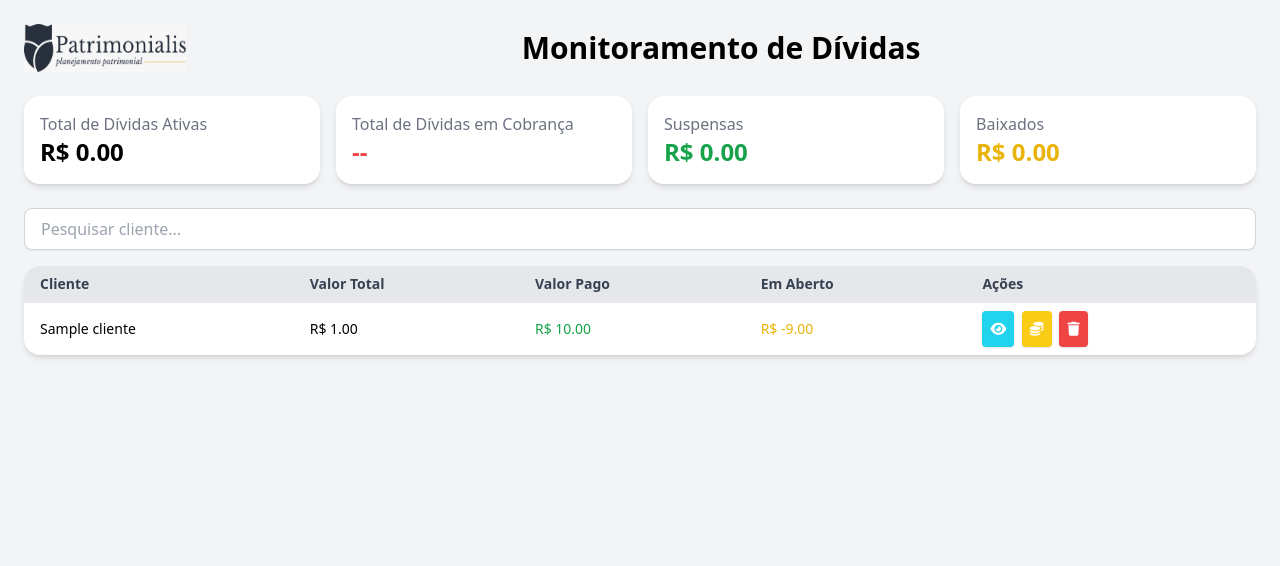
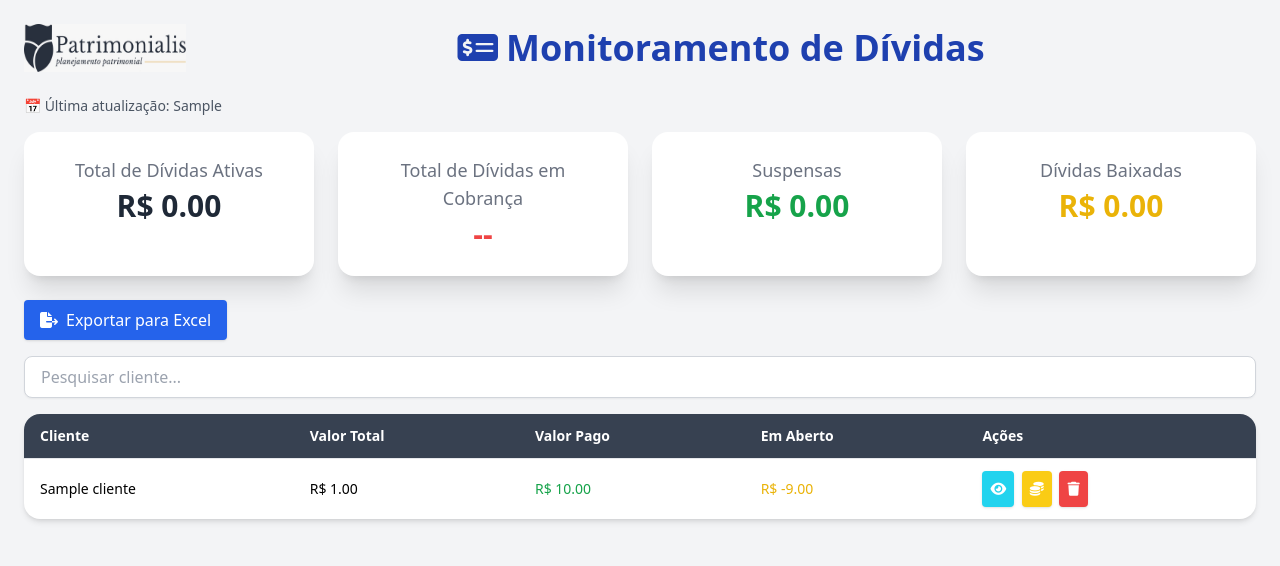
Before and after one commit to codewithsouza/PatrimonialisFlask, a Flask app: template templates/admin/divida_ativa.html in a window 1280 px wide. Shown: the top 566 px of the page. Run offline with Flask 3, Linux system fonts and the light colour scheme; tables that the repository leaves empty hold one stand-in row (values such as "Sample post"); the template is opened without the code that fills it: values that come from a table or form of the project are taken from there, most other values are stand-ins (such as "Sample title", 1, 10 or a date in 2020); some libraries are stand-ins or nearby versions.

Commit message:
atualização da interface da divida ativa, criação de novos cards e filtragem por seleção de clientes

```diff
--- a/templates/admin/divida_ativa.html
+++ b/templates/admin/divida_ativa.html
@@ -1,6 +1,5 @@
 <!DOCTYPE html>
 <html lang="pt-br">
-
 <head>
     <meta charset="UTF-8">
     <meta name="viewport" content="width=device-width, initial-scale=1.0">
@@ -9,37 +8,54 @@
     <link rel="stylesheet" href="https://cdnjs.cloudflare.com/ajax/libs/font-awesome/6.5.0/css/all.min.css">
 </head>
 
-<body class="bg-gray-100 p-6">
-    <div class="max-w-7xl mx-auto">
-        <!-- Topo com logo e título centralizado -->
+<body class="bg-gray-100">
+    <div class="p-6 max-w-7xl mx-auto">
+        <!-- Topo -->
         <div class="flex justify-between items-center mb-6">
             <a href="{{ url_for('admin.index') }}">
                 <img src="{{ url_for('static', filename='imagens/patrimonialis_logo.jpeg') }}" alt="Logo" class="h-12">
             </a>
-            <h1 class="text-3xl font-bold text-center w-full">Monitoramento de Dívidas</h1>
+            <h1 class="text-4xl font-bold text-center text-blue-800 w-full flex items-center justify-center gap-2">
+                <i class="fas fa-money-check-alt"></i> Monitoramento de Dívidas
+            </h1>
+        </div>
+
+        <!-- Última atualização -->
+        <div class="text-sm text-gray-600 mb-4">📅 Última atualização: {{ data_atualizacao }}</div>
+
+        <!-- Cliente Selecionado Banner -->
+        <div id="clienteSelecionadoBanner" class="hidden mb-4">
+            <h2 class="text-2xl font-bold text-blue-700">👤 <span id="nomeClienteSelecionado"></span></h2>
         </div>
 
         <!-- Cards -->
-        <div class="grid grid-cols-1 sm:grid-cols-2 lg:grid-cols-4 gap-4 mb-6">
-            <div class="bg-white shadow-md rounded-2xl p-4">
-                <p class="text-gray-500">Total de Dívidas Ativas</p>
-                <p class="text-2xl font-semibold">R$ {{ '%.2f'|format(total_dividas) }}</p>
+        <div class="grid grid-cols-1 sm:grid-cols-2 lg:grid-cols-4 gap-6 mb-6" id="cardsResumo">
+            <div class="bg-white shadow-xl rounded-2xl p-6 text-center transition-all duration-200 hover:scale-[1.02]" id="cardTotalDividaWrapper">
+                <p class="text-gray-500 text-lg mb-1">Total de Dívidas Ativas</p>
+                <p class="text-3xl font-bold text-gray-800" id="cardTotalDivida" data-original="{{ '%.2f'|format(total_dividas if total_dividas is defined else 0.0) }}">R$ {{ '%.2f'|format(total_dividas if total_dividas is defined else 0.0) }}</p>
             </div>
-            <div class="bg-white shadow-md rounded-2xl p-4">
-                <p class="text-gray-500">Total de Dívidas em Cobrança</p>
-                <p class="text-2xl font-semibold text-red-500">--</p>
+            <div class="bg-white shadow-xl rounded-2xl p-6 text-center">
+                <p class="text-gray-500 text-lg mb-1">Total de Dívidas em Cobrança</p>
+                <p class="text-3xl font-bold text-red-500">--</p>
             </div>
-            <div class="bg-white shadow-md rounded-2xl p-4">
-                <p class="text-gray-500">Suspensas</p>
-                <p class="text-2xl font-semibold text-green-600">R$ {{ '%.2f'|format(total_pago) }}</p>
+            <div class="bg-white shadow-xl rounded-2xl p-6 text-center transition-all duration-200 hover:scale-[1.02]" id="cardTotalPagoWrapper">
+                <p class="text-gray-500 text-lg mb-1">Suspensas</p>
+                <p class="text-3xl font-bold text-green-600" id="cardTotalPago" data-original="{{ '%.2f'|format(total_pago if total_pago is defined else 0.0) }}">R$ {{ '%.2f'|format(total_pago if total_pago is defined else 0.0) }}</p>
             </div>
-            <div class="bg-white shadow-md rounded-2xl p-4">
-                <p class="text-gray-500">Baixados</p>
-                <p class="text-2xl font-semibold text-yellow-500">R$ {{ '%.2f'|format(total_em_aberto) }}</p>
+            <div class="bg-white shadow-xl rounded-2xl p-6 text-center transition-all duration-200 hover:scale-[1.02]" id="cardBaixadasWrapper">
+                <p class="text-gray-500 text-lg mb-1">Dívidas Baixadas</p>
+                <p class="text-3xl font-bold text-yellow-500" id="cardBaixadas" data-original="0.00">R$ 0.00</p>
             </div>
         </div>
 
-        <!-- Barra de pesquisa -->
+        <!-- Exportar dados -->
+        <div class="mb-4">
+            <button onclick="exportarTabela()" class="bg-blue-600 text-white px-4 py-2 rounded shadow hover:bg-blue-700">
+                <i class="fas fa-file-export mr-2"></i>Exportar para Excel
+            </button>
+        </div>
+
+        <!-- Pesquisa -->
         <div class="mb-4">
             <input type="text" id="search" oninput="filtrarClientes()" placeholder="Pesquisar cliente..."
                 class="px-4 py-2 w-full border border-gray-300 rounded-lg shadow-sm focus:outline-none focus:ring-2 focus:ring-blue-500">
@@ -48,34 +64,41 @@
         <!-- Tabela -->
         <div class="bg-white shadow-md rounded-2xl overflow-x-auto mb-6">
             <table class="min-w-full text-sm" id="clientesTabela">
-                <thead class="bg-gray-200 text-gray-700">
+                <thead class="bg-gray-700 text-white">
                     <tr>
-                        <th class="px-4 py-2 text-left">Cliente</th>
-                        <th class="px-4 py-2 text-left">Valor Total</th>
-                        <th class="px-4 py-2 text-left">Valor Pago</th>
-                        <th class="px-4 py-2 text-left">Em Aberto</th>
-                        <th class="px-4 py-2 text-left">Ações</th>
+                        <th class="px-4 py-3 text-left">Cliente</th>
+                        <th class="px-4 py-3 text-left">Valor Total</th>
+                        <th class="px-4 py-3 text-left">Valor Pago</th>
+                        <th class="px-4 py-3 text-left">Em Aberto</th>
+                        <th class="px-4 py-3 text-left">Ações</th>
                     </tr>
                 </thead>
                 <tbody>
                     {% for cliente in clientes %}
                     {% set valor_pago = cliente.dividas | map(attribute='valor_pago') | sum %}
                     {% set em_aberto = (cliente.divida or 0) - valor_pago %}
-                    <tr class="border-t cliente-row" data-id="{{ cliente.id }}">
-                        <td class="px-4 py-2">{{ cliente.nome }}</td>
-                        <td class="px-4 py-2">R$ {{ '%.2f'|format(cliente.divida or 0) }}</td>
-                        <td class="px-4 py-2 text-green-600">R$ {{ '%.2f'|format(valor_pago) }}</td>
-                        <td class="px-4 py-2 text-yellow-500">R$ {{ '%.2f'|format(em_aberto) }}</td>
-                        <td class="px-4 py-2 space-x-1">
-                            <button class="bg-cyan-400 hover:bg-cyan-500 text-white font-bold py-2 px-2 rounded shadow"
-                                onclick="abrirModal({{ cliente.id }})">
+                    {% set baixadas = valor_pago if valor_pago == (cliente.divida or 0) and valor_pago > 0 else 0 %}
+                    <tr class="border-t even:bg-gray-50 cliente-row cursor-pointer hover:bg-gray-100"
+                        data-id="{{ cliente.id }}"
+                        data-nome="{{ cliente.nome }}"
+                        data-divida-total="R$ {{ '%.2f'|format(cliente.divida or 0) }}"
+                        data-pago="R$ {{ '%.2f'|format(valor_pago) }}"
+                        data-baixadas="R$ {{ '%.2f'|format(baixadas) }}"
+                        onclick="filtrarPorCliente(this)">
+                        <td class="px-4 py-3 font-medium">{{ cliente.nome }}</td>
+                        <td class="px-4 py-3">R$ {{ '%.2f'|format(cliente.divida or 0) }}</td>
+                        <td class="px-4 py-3 text-green-600">R$ {{ '%.2f'|format(valor_pago) }}</td>
+                        <td class="px-4 py-3 text-yellow-500">R$ {{ '%.2f'|format(em_aberto) }}</td>
+                        <td class="px-4 py-3 space-x-1">
+                            <button title="Visualizar" class="bg-cyan-400 hover:bg-cyan-500 text-white font-bold py-2 px-2 rounded shadow"
+                                onclick="abrirModal({{ cliente.id }}, '{{ cliente.nome }}', '{{ '%.2f'|format(cliente.divida or 0) }}', '{{ '%.2f'|format(valor_pago) }}')">
                                 <i class="fas fa-eye"></i>
                             </button>
-                            <button class="bg-yellow-400 hover:bg-yellow-500 text-white font-bold py-2 px-2 rounded shadow"
+                            <button title="Simular Pagamento" class="bg-yellow-400 hover:bg-yellow-500 text-white font-bold py-2 px-2 rounded shadow"
                                 onclick="abrirSimulacao({{ cliente.id }})">
                                 <i class="fas fa-coins"></i>
                             </button>
-                            <button class="bg-red-500 hover:bg-red-600 text-white font-bold py-2 px-2 rounded shadow">
+                            <button title="Excluir" class="bg-red-500 hover:bg-red-600 text-white font-bold py-2 px-2 rounded shadow">
                                 <i class="fas fa-trash"></i>
                             </button>
                         </td>
@@ -84,60 +107,99 @@
                 </tbody>
             </table>
         </div>
+    </div>
 
-        <!-- Modal de detalhes -->
-        <div id="modalCliente"
-            class="hidden fixed inset-0 bg-gray-800 bg-opacity-50 flex items-center justify-center">
-            <div class="bg-white rounded-2xl p-6 w-1/3">
-                <h2 class="text-2xl font-semibold mb-4">Detalhes do Cliente</h2>
+    <!-- Modal de Detalhes do Cliente (Optional) -->
+    <div id="modalCliente" class="hidden fixed inset-0 bg-black bg-opacity-50 justify-center items-center z-50">
+        <div class="bg-white p-6 rounded-lg shadow-xl max-w-md w-full">
+            <div class="flex justify-between items-center mb-4">
+                <h2 class="text-2xl font-bold text-blue-700">Detalhes do Cliente</h2>
+                <button onclick="fecharModal()" class="text-red-500 hover:text-red-700">
+                    <i class="fas fa-times text-2xl"></i>
+                </button>
+            </div>
             <div id="clienteDetalhes"></div>
-                <button onclick="fecharModal()"
-                    class="mt-4 text-red-600 hover:underline">Fechar</button>
         </div>
     </div>
 
-        <!-- Modal de simulação de pagamento -->
-        <div id="modalSimulacao"
-            class="hidden fixed inset-0 bg-gray-800 bg-opacity-50 flex items-center justify-center z-50">
-            <div class="bg-white rounded-2xl p-6 w-full max-w-md">
-                <h2 class="text-xl font-bold mb-4">Simular Pagamento</h2>
-                <form id="formSimulacao">
-                    <input type="hidden" id="clienteSimulacaoId">
-                    <div class="mb-4">
-                        <label for="valorPago" class="block font-medium text-sm mb-1">Valor Pago</label>
-                        <input type="number" step="0.01" id="valorPago"
-                            class="w-full px-3 py-2 border border-gray-300 rounded shadow-sm focus:ring focus:ring-blue-300">
-                    </div>
-                    <div class="mb-4">
-                        <label for="observacoes" class="block font-medium text-sm mb-1">Observações</label>
-                        <textarea id="observacoes" rows="3"
-                            class="w-full px-3 py-2 border border-gray-300 rounded shadow-sm focus:ring focus:ring-blue-300"></textarea>
-                    </div>
-                    <div class="flex justify-end space-x-2">
-                        <button type="button" onclick="fecharSimulacao()"
-                            class="text-red-500 hover:underline">Cancelar</button>
-                        <button type="submit"
-                            class="bg-blue-500 hover:bg-blue-600 text-white px-4 py-2 rounded">Confirmar</button>
-                    </div>
-                </form>
-            </div>
-        </div>
+    <!-- Scripts JS -->
+    <script>
+        let clienteSelecionado = false;
 
-        <script>
         function filtrarClientes() {
             const termo = document.getElementById('search').value.toLowerCase();
-                document.querySelectorAll('.cliente-row').forEach(linha => {
-                    const nome = linha.querySelector('td').textContent.toLowerCase();
-                    linha.style.display = nome.includes(termo) ? '' : 'none';
+            document.querySelectorAll('.cliente-row').forEach(row => {
+                const nome = row.dataset.nome.toLowerCase();
+                row.style.display = nome.includes(termo) ? '' : 'none';
             });
         }
 
-            function abrirModal(id) {
+        function filtrarPorCliente(row) {
+            // Get client data from row dataset
+            const dividaTotal = row.dataset.dividaTotal;
+            const pago = row.dataset.pago;
+            const baixadas = row.dataset.baixadas;
+
+            // Update card values
+            document.getElementById('cardTotalDivida').textContent = dividaTotal;
+            document.getElementById('cardTotalPago').textContent = pago;
+            document.getElementById('cardBaixadas').textContent = baixadas;
+
+            // Add highlighting to cards
+            document.getElementById('cardTotalDividaWrapper').classList.add('ring-2', 'ring-blue-400');
+            document.getElementById('cardTotalPagoWrapper').classList.add('ring-2', 'ring-green-400');
+            document.getElementById('cardBaixadasWrapper').classList.add('ring-2', 'ring-yellow-400');
+
+            // Show client name banner
+            const clienteNome = row.dataset.nome;
+            document.getElementById('nomeClienteSelecionado').textContent = clienteNome;
+            document.getElementById('clienteSelecionadoBanner').classList.remove('hidden');
+
+            // Set client selected state
+            clienteSelecionado = true;
+        }
+
+        function resetarTotais() {
+            // Restore original values from data-original attribute
+            document.getElementById('cardTotalDivida').textContent =
+                `R$ ${parseFloat(document.getElementById('cardTotalDivida').dataset.original).toFixed(2)}`;
+            document.getElementById('cardTotalPago').textContent =
+                `R$ ${parseFloat(document.getElementById('cardTotalPago').dataset.original).toFixed(2)}`;
+            document.getElementById('cardBaixadas').textContent =
+                `R$ ${parseFloat(document.getElementById('cardBaixadas').dataset.original).toFixed(2)}`;
+
+            // Remove highlighting from cards
+            document.getElementById('cardTotalDividaWrapper').classList.remove('ring-2', 'ring-blue-400');
+            document.getElementById('cardTotalPagoWrapper').classList.remove('ring-2', 'ring-green-400');
+            document.getElementById('cardBaixadasWrapper').classList.remove('ring-2', 'ring-yellow-400');
+
+            // Hide client name banner
+            document.getElementById('clienteSelecionadoBanner').classList.add('hidden');
+
+            // Reset client selected state
+            clienteSelecionado = false;
+        }
+
+        // Event listener to handle clicks outside the table and cards
+        document.addEventListener('click', function (e) {
+            const cardsResumo = document.getElementById('cardsResumo');
+            const clientesTabela = document.getElementById('clientesTabela');
+
+            // Check if click is outside cards and table, and a client is currently selected
+            if (!cardsResumo.contains(e.target) &&
+                !clientesTabela.contains(e.target) &&
+                clienteSelecionado) {
+                resetarTotais();
+            }
+        });
+
+        function abrirModal(id, nome, total, pago) {
+            const aberto = (parseFloat(total) - parseFloat(pago)).toFixed(2);
             document.getElementById('clienteDetalhes').innerHTML = `
-                    <p><strong>Nome:</strong> Cliente Exemplo</p>
-                    <p><strong>Valor Total:</strong> R$ 1000.00</p>
-                    <p><strong>Valor Pago:</strong> R$ 500.00</p>
-                    <p><strong>Em Aberto:</strong> R$ 500.00</p>`;
+                <p><strong>Nome:</strong> ${nome}</p>
+                <p><strong>Valor Total:</strong> R$ ${parseFloat(total).toFixed(2)}</p>
+                <p><strong>Valor Pago:</strong> R$ ${parseFloat(pago).toFixed(2)}</p>
+                <p><strong>Em Aberto:</strong> R$ ${aberto}</p>`;
             document.getElementById('modalCliente').classList.remove('hidden');
             document.getElementById('modalCliente').classList.add('flex');
         }
@@ -146,29 +208,13 @@
             document.getElementById('modalCliente').classList.add('hidden');
         }
 
-            function abrirSimulacao(clienteId) {
-                document.getElementById('clienteSimulacaoId').value = clienteId;
-                document.getElementById('valorPago').value = '';
-                document.getElementById('observacoes').value = '';
-                document.getElementById('modalSimulacao').classList.remove('hidden');
-                document.getElementById('modalSimulacao').classList.add('flex');
+        function exportarTabela() {
+            alert('Exportação para Excel em desenvolvimento...');
         }
 
-            function fecharSimulacao() {
-                document.getElementById('modalSimulacao').classList.add('hidden');
+        function abrirSimulacao(id) {
+            alert('Simulação de pagamento em desenvolvimento...');
         }
-
-            document.getElementById('formSimulacao').addEventListener('submit', function (e) {
-                e.preventDefault();
-                const id = document.getElementById('clienteSimulacaoId').value;
-                const valor = document.getElementById('valorPago').value;
-                const obs = document.getElementById('observacoes').value;
-                console.log(`Cliente ${id} pagou R$ ${valor}. Obs: ${obs}`);
-                fecharSimulacao();
-                // Aqui você pode fazer um fetch/POST para salvar no backend
-            });
     </script>
-    </div>
 </body>
-
 </html>
```
Lines whose indentation alone changed are shown as unchanged.
